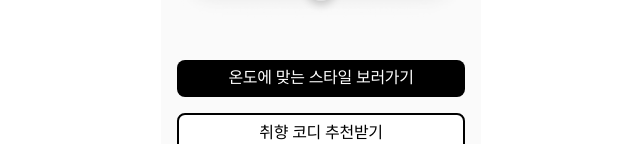
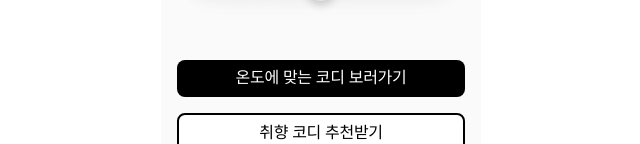
Before and after one commit to 6chenodongja/6che, a Next.js app: page /thermometer-style in a window 1280 px wide. Shown: the part 601-745 px from the top of the page, without its empty margins (319-959 px from the left). Built offline with nearby package versions, Linux system fonts and the light colour scheme.

Commit message:
✏️ fix: 스타일 -> 코디 변경

```diff
--- a/src/app/(providers)/(root)/thermometer-style/ThermometerStyle.tsx
+++ b/src/app/(providers)/(root)/thermometer-style/ThermometerStyle.tsx
@@ -341,7 +341,7 @@ const ThermometerStyle: React.FC = () => {
       <div className="w-full px-4 mb-8">
         <Link href="/list">
           <button className="w-full px-4 py-2 mb-4 text-base bg-black text-white rounded-lg button-style">
-            온도에 맞는 스타일 보러가기
+            온도에 맞는 코디 보러가기
           </button>
         </Link>
         <Link href="/survey">
```
